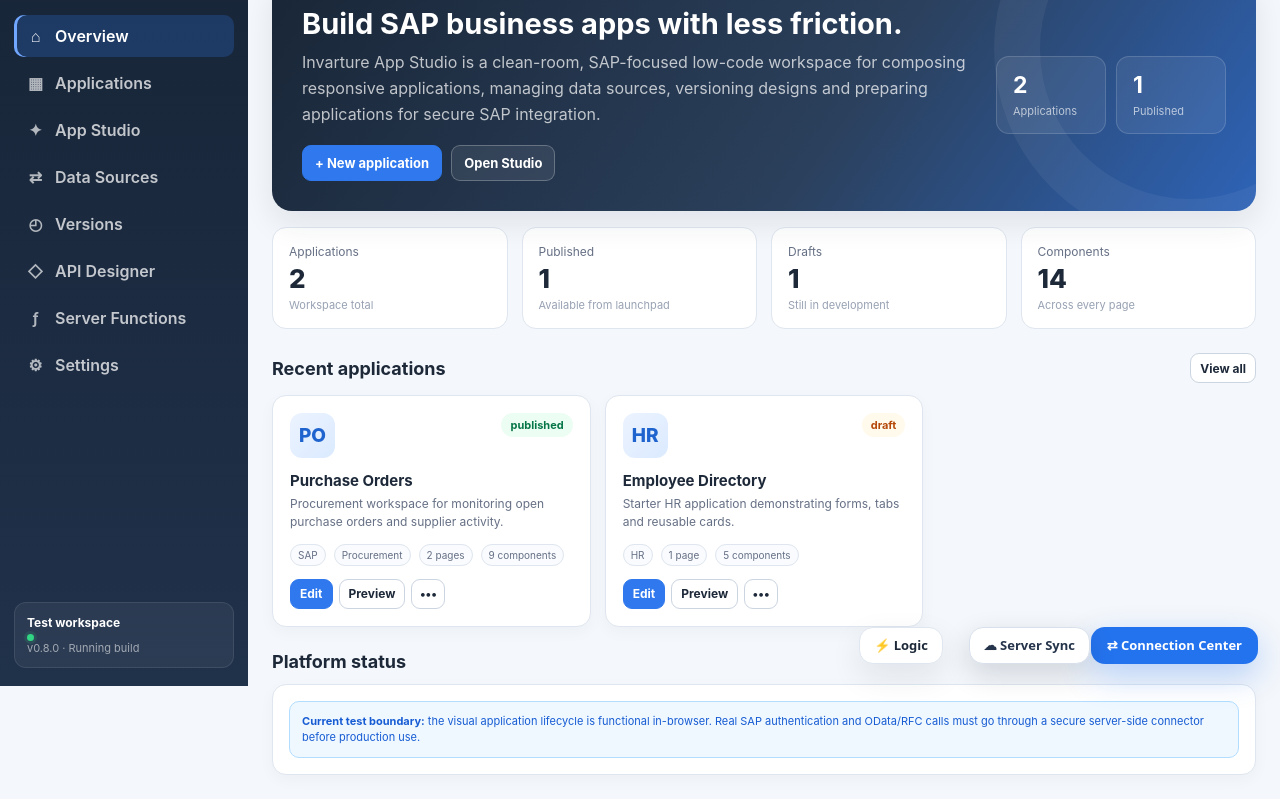
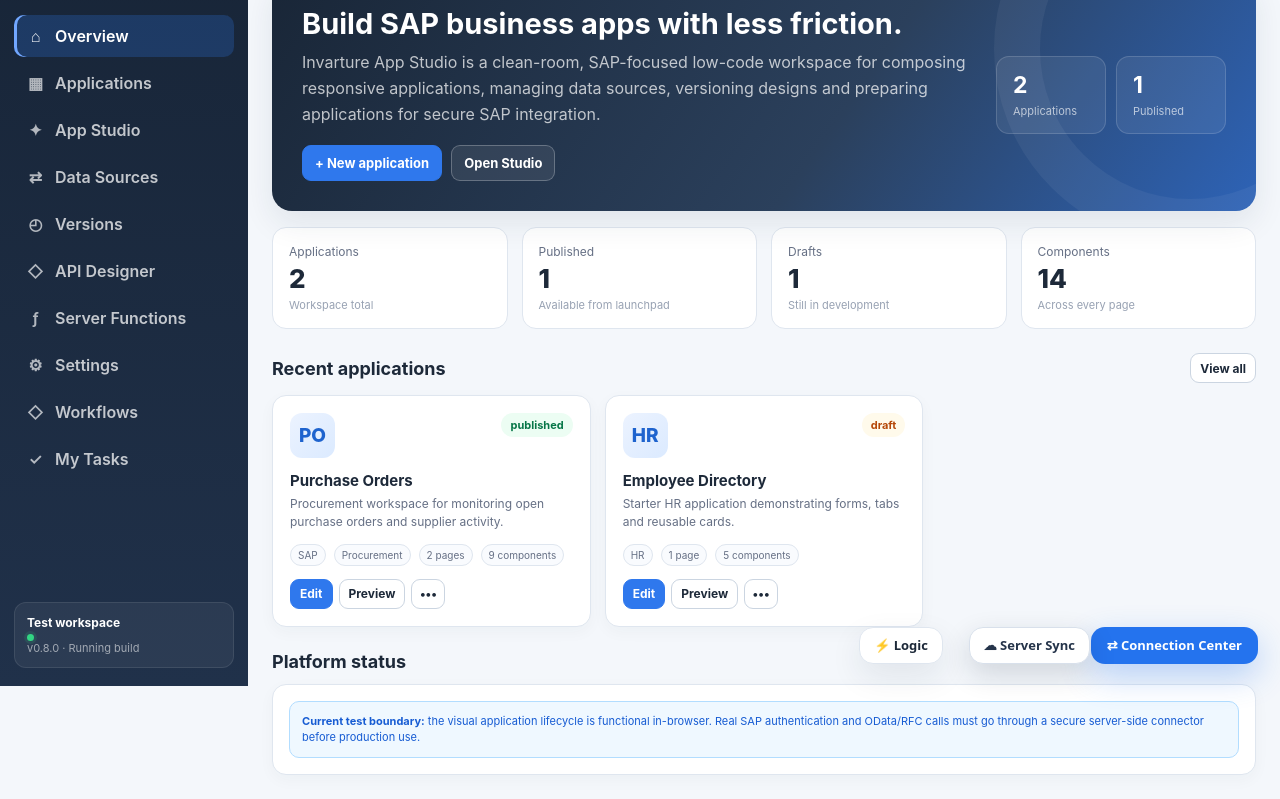
Before and after one commit to youssefdaoud23/SAP_APPS_YD, a website: page index.html in a window 1280 px wide. Shown: the part 114-913 px from the top of the page. Drawn offline with Linux system fonts and the light colour scheme; no server answers.

Commit message:
Load v0.9 workflow experience

```diff
--- a/index.html
+++ b/index.html
@@ -34,5 +34,6 @@
   <script src="api-designer-v08.js"></script>
   <script src="server-functions-v08.js"></script>
   <script src="component-library-v09.js"></script>
+  <script src="workflow-designer-v09.js"></script>
 </body>
 </html>
```
